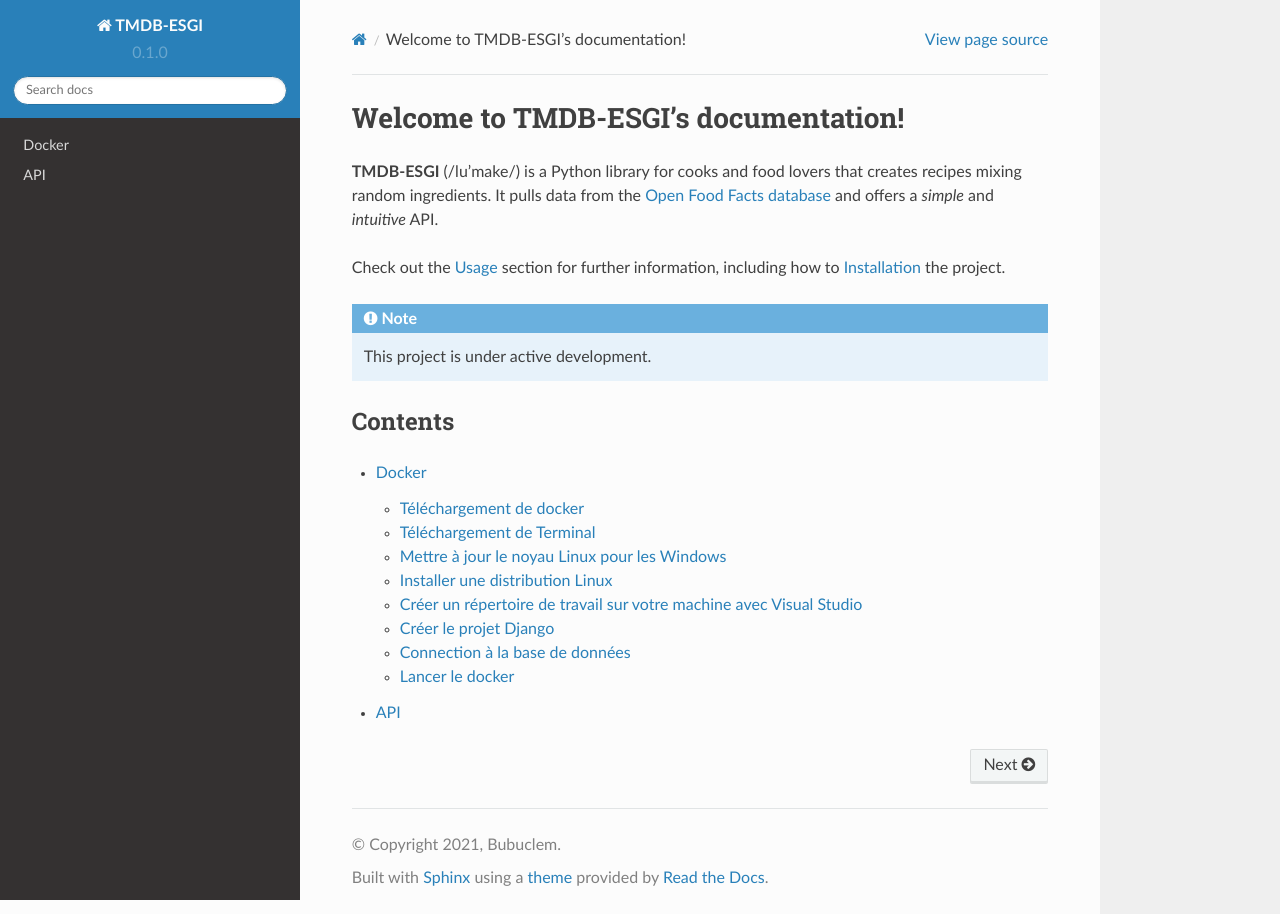
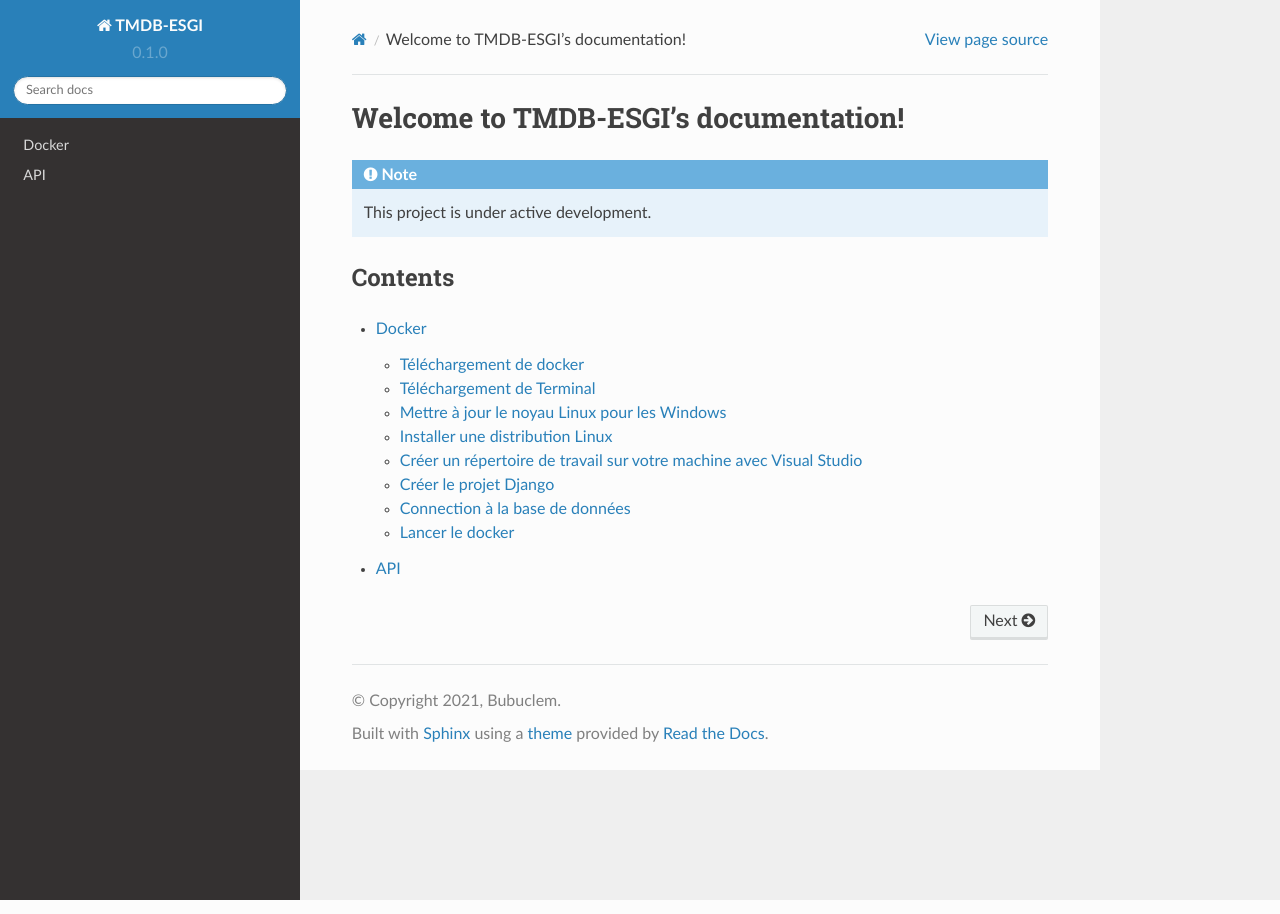
Before and after one commit to Bubuclem/ESGI-TMDB-RTDocs, a Sphinx documentation site: the page built from docs/source/index.rst, in a window 1280 px wide. Built offline with Sphinx 7.4.7 and the Read the Docs theme 2.0.0, drawn with Linux system fonts in a browser that asks for light colours.

Commit message:
Update Index page

```diff
--- a/docs/source/index.rst
+++ b/docs/source/index.rst
@@ -1,13 +1,5 @@
 Welcome to TMDB-ESGI's documentation!
 ===================================
-
-**TMDB-ESGI** (/lu'make/) is a Python library for cooks and food lovers
-that creates recipes mixing random ingredients.
-It pulls data from the `Open Food Facts database <https://world.openfoodfacts.org/>`_
-and offers a *simple* and *intuitive* API.
-
-Check out the :doc:`usage` section for further information, including
-how to :ref:`installation` the project.
 
 .. note::
 
```
